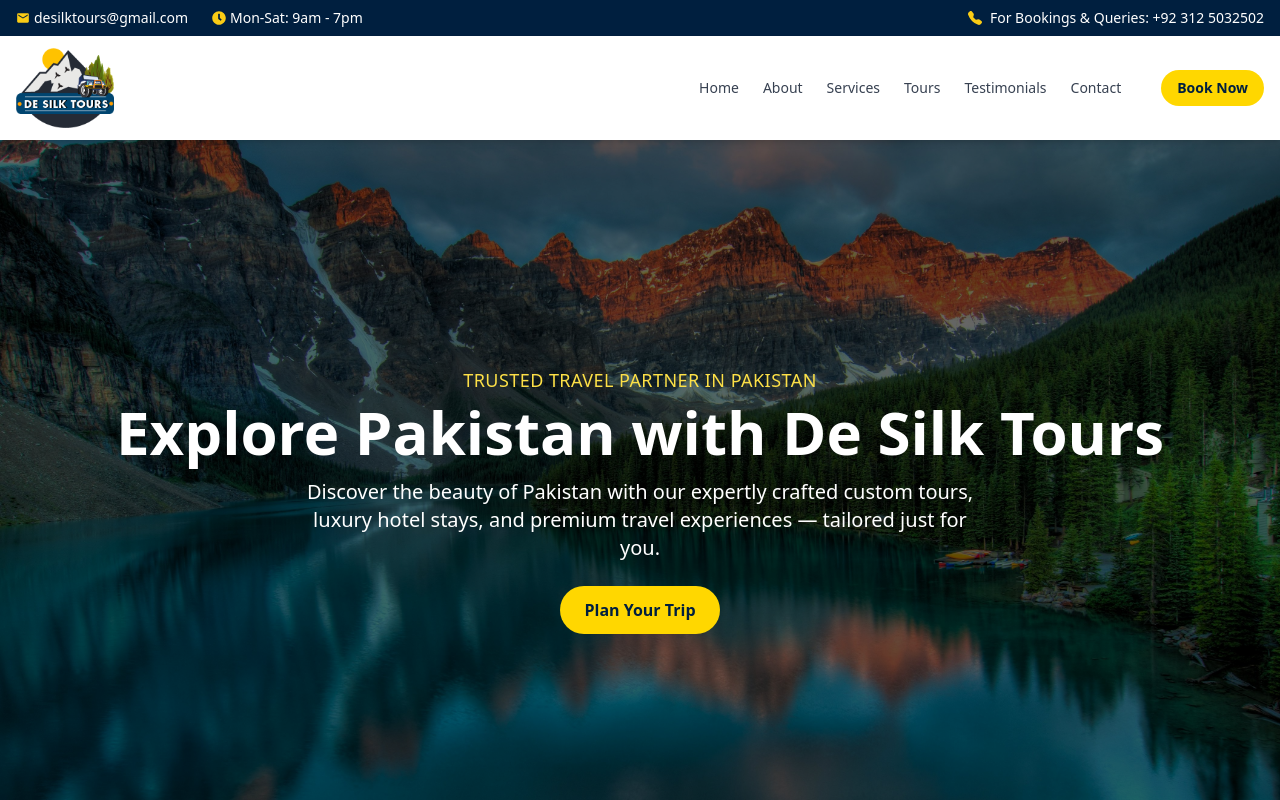
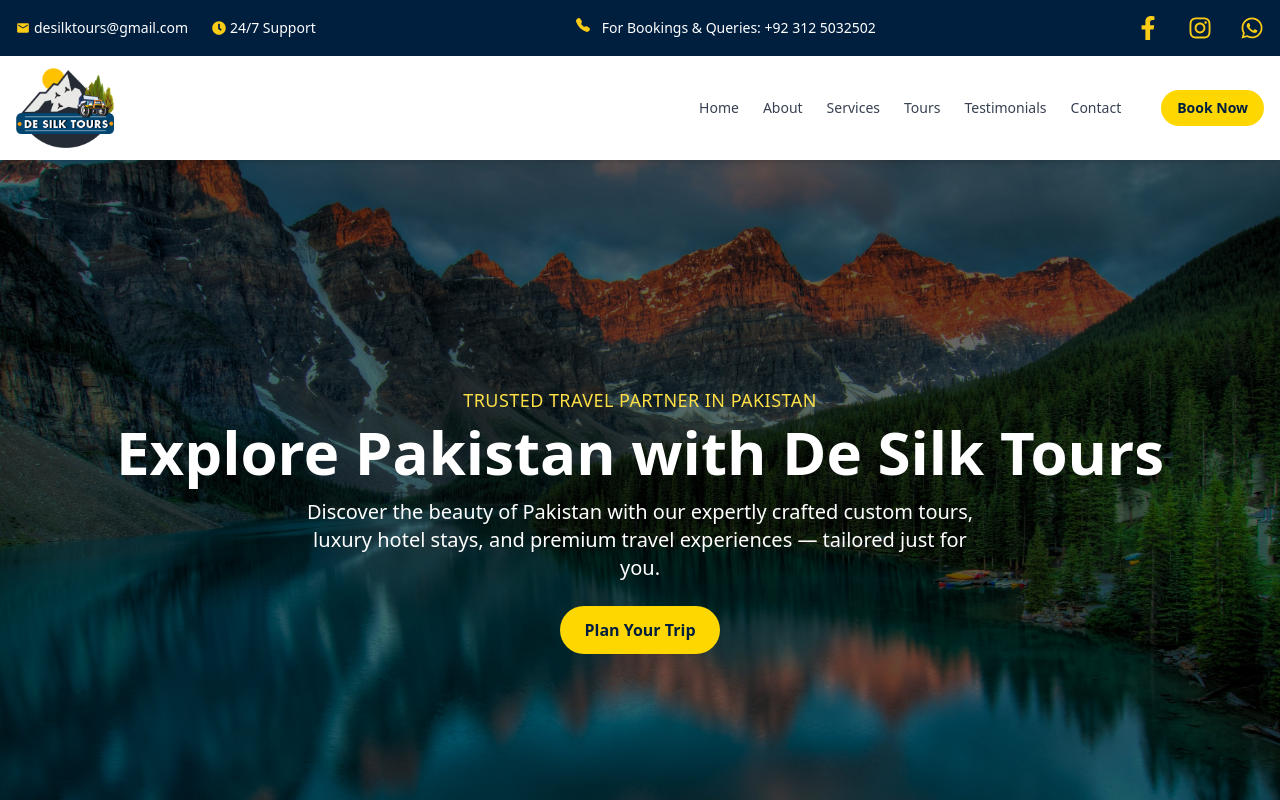
Before and after one commit to hassaan-shafique/De-Silk-Tours, a React (Vite) app: page / in a window 1280 px wide. Shown: the top 800 px of the page. Built offline with nearby package versions, Linux system fonts and the light colour scheme.

Commit message:
header 24/7 color

```diff
--- a/src/components/Footer.jsx
+++ b/src/components/Footer.jsx
@@ -49,7 +49,7 @@
           <h4 className="text-lg font-semibold mb-3">Contact</h4>
           <p className="text-sm text-gray-300">Email: desilktours@gmail.com</p>
           <p className="text-sm text-gray-300">Phone: +92 3125032502</p>
-          <p className="text-sm text-gray-300">Mon-Sat: 9:00am - 7:00pm</p>
+          <p className="text-sm text-gray-300">24/7 Support</p>
         </div>
 
         {/* Social Media */}
--- a/src/components/Home.jsx
+++ b/src/components/Home.jsx
@@ -61,7 +61,7 @@
         </h3>
         <a
           href="#contact"
-          className="mt-3 inline-block bg-white text-accent font-semibold px-6 py-2 rounded-full hover:opacity-90 transition"
+          className="mt-3 inline-block bg-primary text-white font-semibold px-6 py-2 rounded-full hover:opacity-90 transition"
         >
           Contact Us Today
         </a>
--- a/src/components/UpHeader.jsx
+++ b/src/components/UpHeader.jsx
@@ -1,11 +1,11 @@
 import { MdEmail } from "react-icons/md";
-import { FaClock } from "react-icons/fa";
+import { FaClock, FaFacebookF, FaInstagram, FaWhatsapp } from "react-icons/fa";
 import { BsTelephoneFill } from "react-icons/bs";
 
 export default function UpHeader() {
   return (
-    <div className="bg-primary text-white text-sm px-4 py-2">
-      <div className="max-w-7xl mx-auto flex flex-col md:flex-row justify-between items-center gap-2 md:gap-0">
+    <div className="bg-primary text-white text-sm px-4 py-4">
+      <div className="max-w-7xl mx-auto flex flex-col md:flex-row justify-between items-center gap-4 md:gap-0">
         <div className="flex flex-col sm:flex-row items-center gap-2 sm:gap-6">
           <div className="flex items-center gap-1">
             <MdEmail className="text-yellow-400" />
@@ -13,12 +13,40 @@
           </div>
           <div className="flex items-center gap-1">
             <FaClock className="text-yellow-400" />
-            <span>Mon-Sat: 9am - 7pm</span>
+            <span>24/7 Support</span>
           </div>
         </div>
-        <div className="flex items-center gap-2 mt-1 md:mt-0">
+
+        <div className="flex  gap-3 mt-1 md:mt-0">
           <BsTelephoneFill className="text-yellow-400" />
           <span>For Bookings & Queries: +92 312 5032502</span>
+        </div>
+
+        <div className="flex flex-col items-center md:items-end mt-2 md:mt-0">
+
+          <div className="flex gap-7 text-yellow-400 text-2xl">
+            <a
+              href="https://www.facebook.com/DesilktourPakistan"
+              target="_blank"
+              rel="noopener noreferrer"
+            >
+              <FaFacebookF className="hover:text-white cursor-pointer" />
+            </a>
+            <a
+              href="https://www.instagram.com/desilktours/"
+              target="_blank"
+              rel="noopener noreferrer"
+            >
+              <FaInstagram className="hover:text-white cursor-pointer" />
+            </a>
+            <a
+              href="https://wa.me/923125032502?text=Hello%20De%20Silk%20Tours%2C%20I%20would%20like%20to%20inquire%20about%20a%20tour."
+              target="_blank"
+              rel="noopener noreferrer"
+            >
+              <FaWhatsapp className="hover:text-white cursor-pointer" />
+            </a>
+          </div>
         </div>
       </div>
     </div>
```
Also changed, not shown: 6 other files (tests, documents, lock files or other folders).
